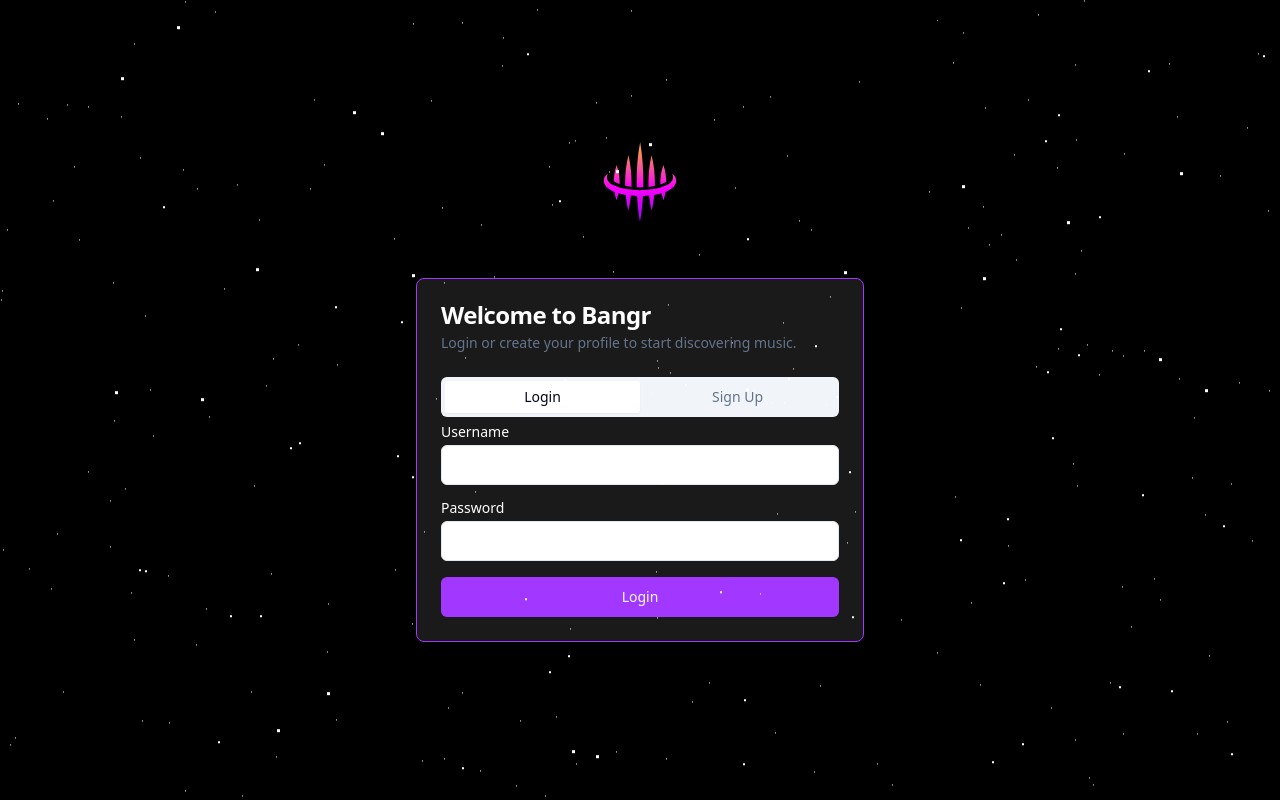
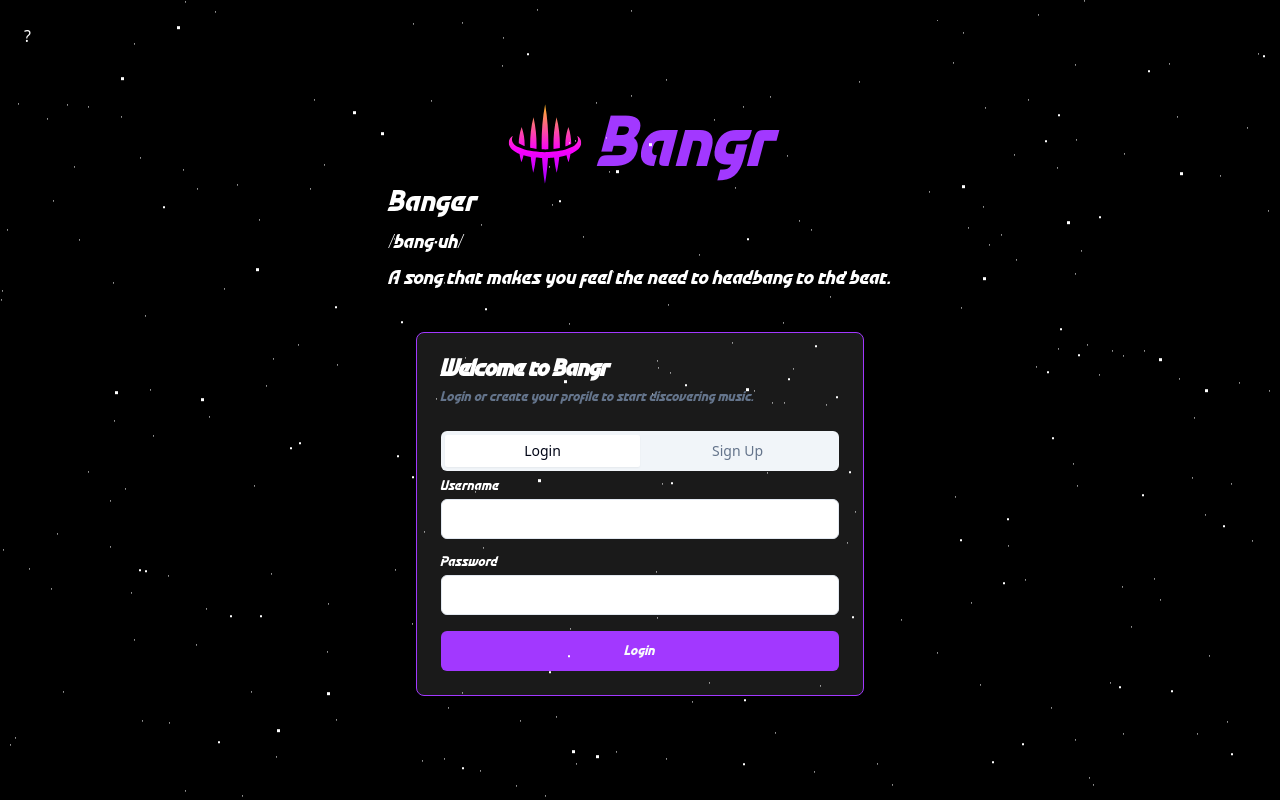
Before and after one commit to VincentBaron/bangr, a React (Vite) app in the folder frontend/: page / in a window 1280 px wide. Shown: the top 800 px of the page. Built offline with nearby package versions, Linux system fonts and the light colour scheme.

Commit message:
feat: Added basic tooltip at signup

```diff
--- a/frontend/src/components/AuthDialog.tsx
+++ b/frontend/src/components/AuthDialog.tsx
@@ -12,6 +12,12 @@ import { Button } from "@/components/ui/button";
 import { Input } from "@/components/ui/input";
 import { Label } from "@/components/ui/label";
 import { Badge } from "@/components/ui/badge";
+import {
+  Tooltip,
+  TooltipTrigger,
+  TooltipContent,
+  TooltipProvider,
+} from "@/components/ui/tooltip";
 
 const musicGenres = [
   "Rock",
@@ -44,6 +50,9 @@ const AuthDialog: React.FC<AuthDialogProps> = () => {
   const [selectedGenres, setSelectedGenres] = useState<string[]>([]);
   const [loginError, setLoginError] = useState<string | null>(null);
   const [signupError, setSignupError] = useState<string | null>(null);
+  const [isTooltipOpen, setIsTooltipOpen] = useState(false);
+  const [signupStep, setSignupStep] = useState(1);
+  const [tooltipStep, setTooltipStep] = useState(1);
 
   const handleGenreToggle = (genre: string) => {
     setSelectedGenres((prev) =>
@@ -99,19 +108,96 @@ const AuthDialog: React.FC<AuthDialogProps> = () => {
     });
   };
 
+  const handleSignUpClick = () => {
+    setIsTooltipOpen(true);
+  };
+
+  const handleNextTooltipStep = () => {
+    setTooltipStep((prevStep) => prevStep + 1);
+  };
+
+  const handlePrevTooltipStep = () => {
+    setTooltipStep((prevStep) => prevStep - 1);
+  };
+
   return (
+    <TooltipProvider>
       <div className="flex min-h-screen w-full flex-col justify-center items-center">
-      <div className="flex items-center mb-10">
+        <Tooltip open={isTooltipOpen} onOpenChange={setIsTooltipOpen}>
+          <TooltipTrigger asChild>
+            <button className="absolute top-4 left-4 p-2 rounded-full bg-purple-500 text-white">
+              ?
+            </button>
+          </TooltipTrigger>
+          <TooltipContent
+            side="bottom"
+            align="start"
+            className="bg-black text-primary font-custom text-lg p-4"
+          >
+            {tooltipStep === 1 && (
+              <div>
+                <p className="text-primary fonts-custom">Welcome to Bangr !</p>
+                <br />
+                <p>
+                  For all the music lovers, the diggers, the ones who can't stop
+                  searching new emotions throughout music, I created Bangr.
+                </p>
+                <br />
+                <p>
+                  From the relaisation that conventional streaming plateforms
+                  did not give me the opportunity to showcase the bangers I
+                  discovered and be able to listen to other peoples music
+                  discoveries....
+                </p>
+                <Button onClick={handleNextTooltipStep} className="mt-2">
+                  Continue
+                </Button>
+              </div>
+            )}
+            {tooltipStep === 2 && (
+              <div>
+                <p>
+                  Upon signing up, a playlist will automatically be created on
+                  your spotify account. You can put up to 3 bangers you discover
+                  during the week inside it.
+                </p>
+                <br />
+                <img
+                  src="../public/assets/bangr1.png"
+                  className="w-300"
+                  alt="Website Logo"
+                />
+                <div className="flex justify-between mt-2">
+                  <Button onClick={handlePrevTooltipStep}>Back</Button>
+                  <Button onClick={() => setIsTooltipOpen(false)}>Close</Button>
+                </div>
+              </div>
+            )}
+          </TooltipContent>
+        </Tooltip>
+        <div className="flex items-center space-x-4">
           <img
             src="../public/assets/logo.svg"
             className="h-20 w-20"
             alt="Website Logo"
           />
+          <h1 className="font-custom text-7xl text-purple">Bangr</h1>
         </div>
-      <Card className="bg-gray text-primary border-purple w-full max-w-md mx-auto my-4">
+        <div className="text-center mb-10">
+          <h2 className="text-primary text-left text-3xl font-custom">
+            Banger
+          </h2>
+          <p className="font-custom text-xl mt-2 text-primary text-left">
+            /bang·uh/
+          </p>
+          <p className="font-custom text-xl mt-2 text-primary text-left">
+            A song that makes you feel the need to headbang to the beat.
+          </p>
+        </div>
+        <Card className="bg-gray text-primary border-purple w-full max-w-md mx-auto">
           <CardHeader>
-          <CardTitle>Welcome to Bangr</CardTitle>
-          <CardDescription>
+            <CardTitle className="font-custom">Welcome to Bangr</CardTitle>
+            <CardDescription className="font-custom">
               Login or create your profile to start discovering music.
             </CardDescription>
           </CardHeader>
@@ -119,12 +205,16 @@ const AuthDialog: React.FC<AuthDialogProps> = () => {
             <Tabs defaultValue="login" className="w-full">
               <TabsList className="grid w-full grid-cols-2">
                 <TabsTrigger value="login">Login</TabsTrigger>
-              <TabsTrigger value="signup">Sign Up</TabsTrigger>
+                <TabsTrigger value="signup" onClick={handleSignUpClick}>
+                  Sign Up
+                </TabsTrigger>
               </TabsList>
               <TabsContent value="login">
                 <form onSubmit={handleLogin} className="space-y-4">
                   <div className="grid w-full items-center gap-1.5">
-                  <Label htmlFor="login-username">Username</Label>
+                    <Label htmlFor="login-username" className="font-custom">
+                      Username
+                    </Label>
                     <Input
                       id="login-username"
                       value={username}
@@ -133,7 +223,9 @@ const AuthDialog: React.FC<AuthDialogProps> = () => {
                     />
                   </div>
                   <div className="grid w-full items-center gap-1.5">
-                  <Label htmlFor="login-password">Password</Label>
+                    <Label htmlFor="login-password" className="font-custom">
+                      Password
+                    </Label>
                     <Input
                       id="login-password"
                       type="password"
@@ -147,7 +239,7 @@ const AuthDialog: React.FC<AuthDialogProps> = () => {
                   )}
                   <Button
                     type="submit"
-                  className="w-full bg-purple hover:bg-hoverPurple"
+                    className="w-full bg-purple hover:bg-hoverPurple font-custom"
                   >
                     Login
                   </Button>
@@ -156,16 +248,20 @@ const AuthDialog: React.FC<AuthDialogProps> = () => {
               <TabsContent value="signup">
                 <form onSubmit={handleSignup} className="space-y-4">
                   <div className="grid w-full items-center gap-1.5">
-                  <Label htmlFor="signup-username">Username</Label>
+                    <Label htmlFor="signup-username" className="font-custom">
+                      Username
+                    </Label>
                     <Input
                       id="signup-username"
                       value={username}
                       onChange={(e) => setUsername(e.target.value)}
-                    className="text-black"
+                      className="text-black font-custom"
                     />
                   </div>
                   <div className="grid w-full items-center gap-1.5">
-                  <Label htmlFor="signup-password">Password</Label>
+                    <Label htmlFor="signup-password" className="font-custom">
+                      Password
+                    </Label>
                     <Input
                       id="signup-password"
                       type="password"
@@ -181,7 +277,9 @@ const AuthDialog: React.FC<AuthDialogProps> = () => {
                         <Badge
                           key={genre}
                           variant={
-                          selectedGenres.includes(genre) ? "default" : "outline"
+                            selectedGenres.includes(genre)
+                              ? "default"
+                              : "outline"
                           }
                           className={`cursor-pointer border text-primary border-purple hover:bg-purple hover:bg-opacity-30 hover:border-white ${
                             selectedGenres.includes(genre) ? "bg-purple" : null
@@ -208,6 +306,7 @@ const AuthDialog: React.FC<AuthDialogProps> = () => {
           </CardContent>
         </Card>
       </div>
+    </TooltipProvider>
   );
 };
 
--- /dev/null
+++ b/frontend/src/components/tooltip.tsx
@@ -0,0 +1,27 @@
+import * as React from "react";
+import * as TooltipPrimitive from "@radix-ui/react-tooltip";
+import { cn } from "@/lib/utils";
+
+const TooltipProvider = TooltipPrimitive.Provider;
+
+const Tooltip = TooltipPrimitive.Root;
+
+const TooltipTrigger = TooltipPrimitive.Trigger;
+
+const TooltipContent = React.forwardRef<
+  React.ElementRef<typeof TooltipPrimitive.Content>,
+  React.ComponentPropsWithoutRef<typeof TooltipPrimitive.Content>
+>(({ className, sideOffset = 4, ...props }, ref) => (
+  <TooltipPrimitive.Content
+    ref={ref}
+    sideOffset={sideOffset}
+    className={cn(
+      "z-50 overflow-hidden rounded-md border border-slate-200 bg-white px-3 py-1.5 text-sm text-slate-950 shadow-md animate-in fade-in-0 zoom-in-95 data-[state=closed]:animate-out data-[state=closed]:fade-out-0 data-[state=closed]:zoom-out-95 data-[side=bottom]:slide-in-from-top-2 data-[side=left]:slide-in-from-right-2 data-[side=right]:slide-in-from-left-2 data-[side=top]:slide-in-from-bottom-2 dark:border-slate-800 dark:bg-slate-950 dark:text-slate-50",
+      className
+    )}
+    {...props}
+  />
+));
+TooltipContent.displayName = TooltipPrimitive.Content.displayName;
+
+export { Tooltip, TooltipTrigger, TooltipContent, TooltipProvider };
```
Lines whose indentation alone changed are shown as unchanged.
